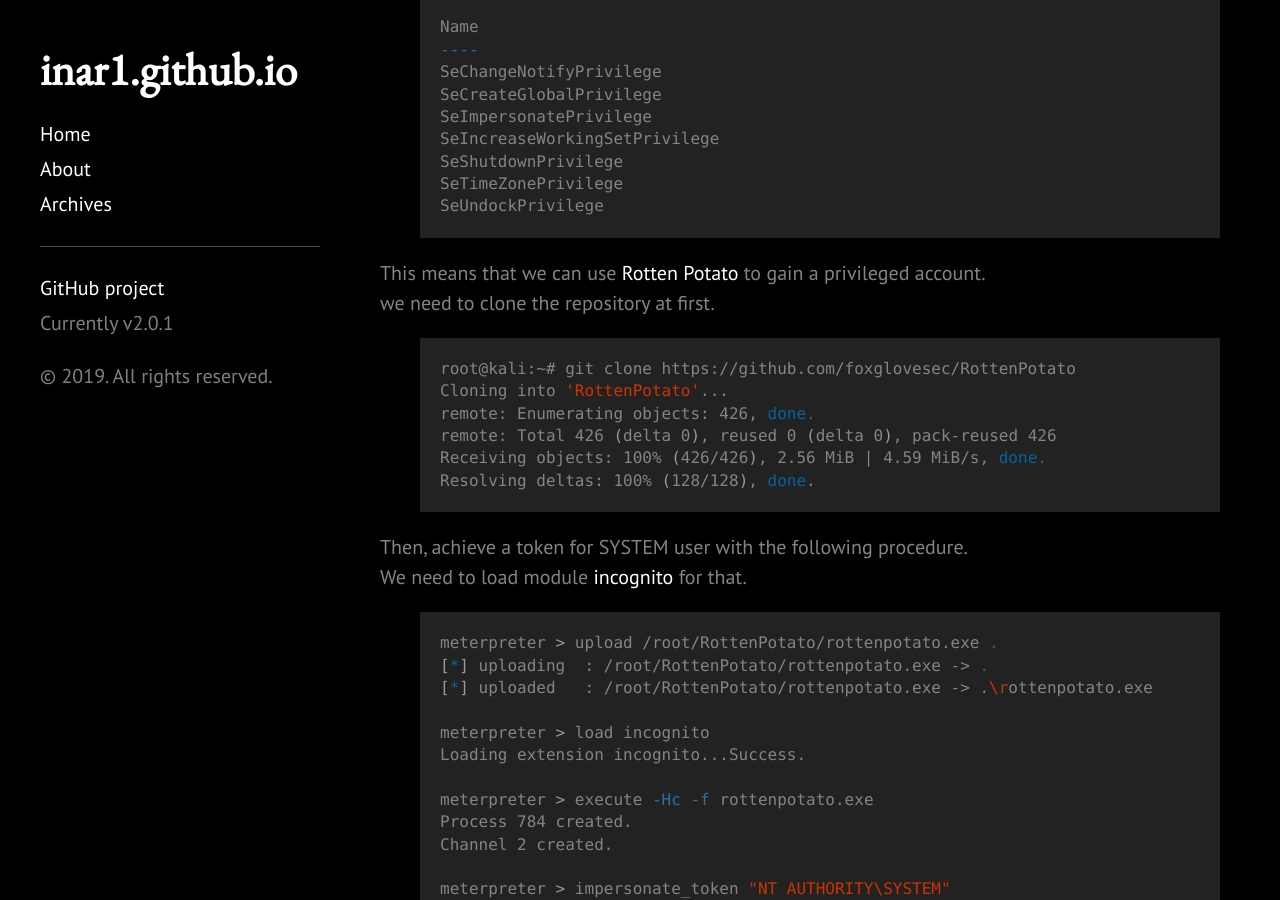
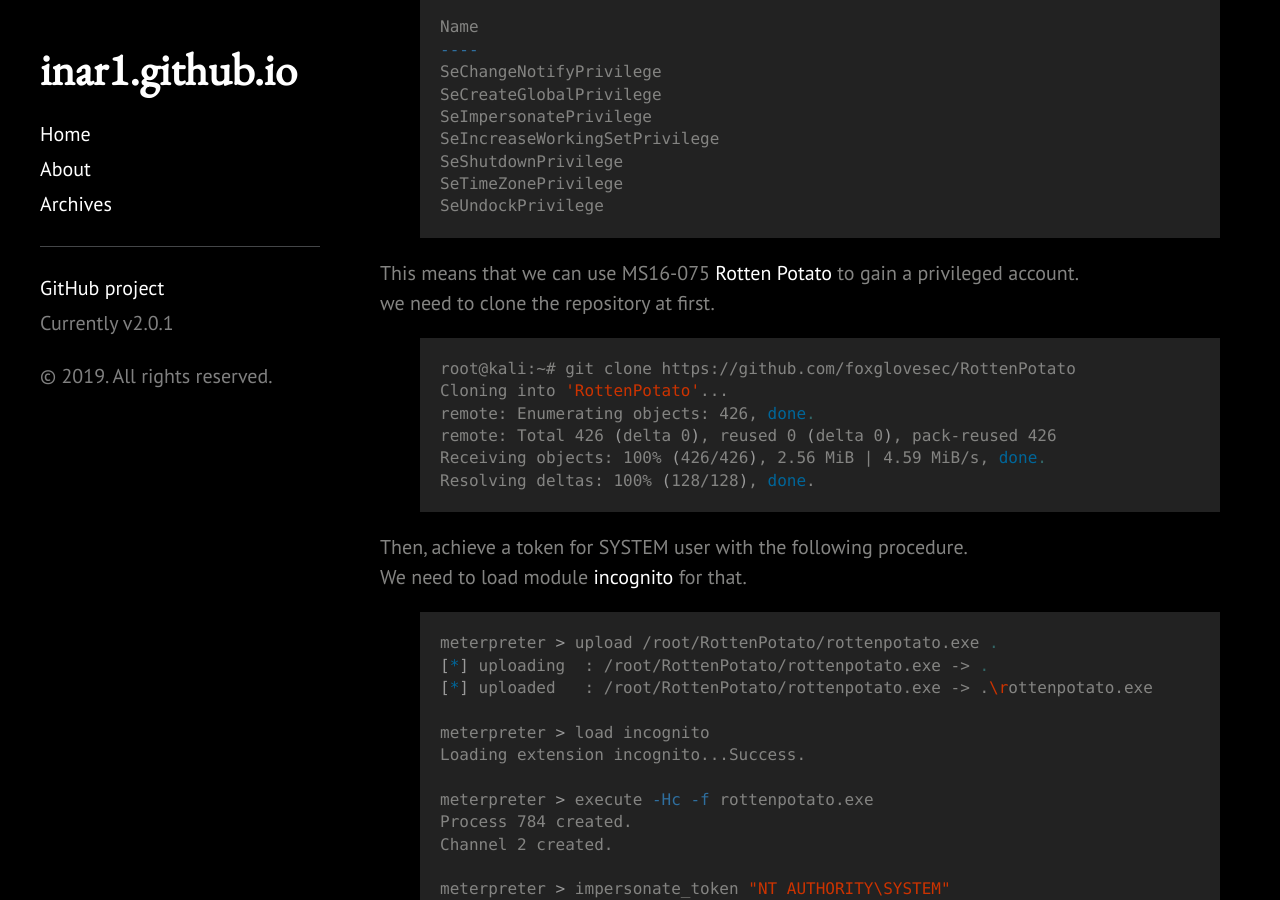
Before and after one commit to 1n4r1/1n4r1.github.io, a Jekyll site: the page built from _posts/2019-09-16-Hackthebox-Jeeves-Walkthrough.md, in a window 1280 px wide and 900 px high, scrolled down 6299 px. Built offline with Jekyll 4.4.1, drawn with Linux system fonts in a browser that asks for light colours; a style sheet for code colours, icons or effects is not loaded; some of the changed text lies outside the part shown.

Commit message:
update some lines

```diff
--- a/_posts/2019-09-16-Hackthebox-Jeeves-Walkthrough.md
+++ b/_posts/2019-09-16-Hackthebox-Jeeves-Walkthrough.md
@@ -224,7 +224,7 @@ SeTimeZonePrivilege
 SeUndockPrivilege
 {% endhighlight %}
 
-This means that we can use <a href="https://foxglovesecurity.com/20A16/09/26/rotten-potato-privilege-escalation-from-service-accounts-to-system/">Rotten Potato</a> to gain a privileged account.<br>
+This means that we can use MS16-075 <a href="https://foxglovesecurity.com/20A16/09/26/rotten-potato-privilege-escalation-from-service-accounts-to-system/">Rotten Potato</a> to gain a privileged account.<br>
 we need to clone the repository at first.
 {% highlight shell %}
 root@kali:~# git clone https://github.com/foxglovesec/RottenPotato
```
Also changed, not shown: other parts of _posts/2019-09-16-Hackthebox-Jeeves-Walkthrough.md (+1 -1 lines).
